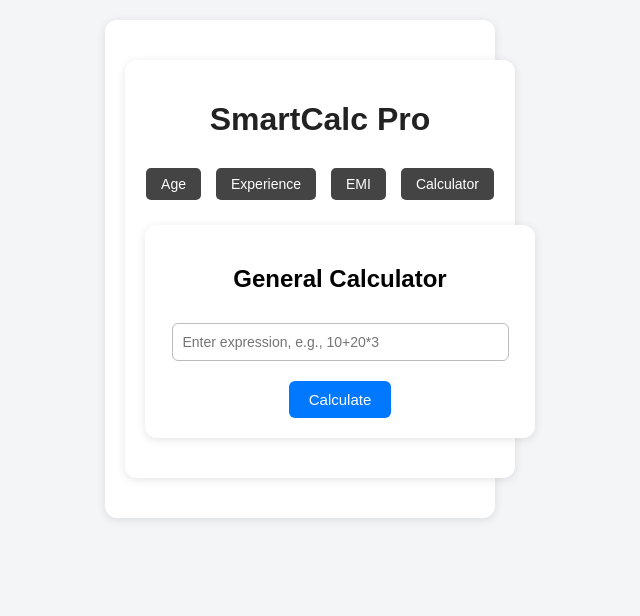
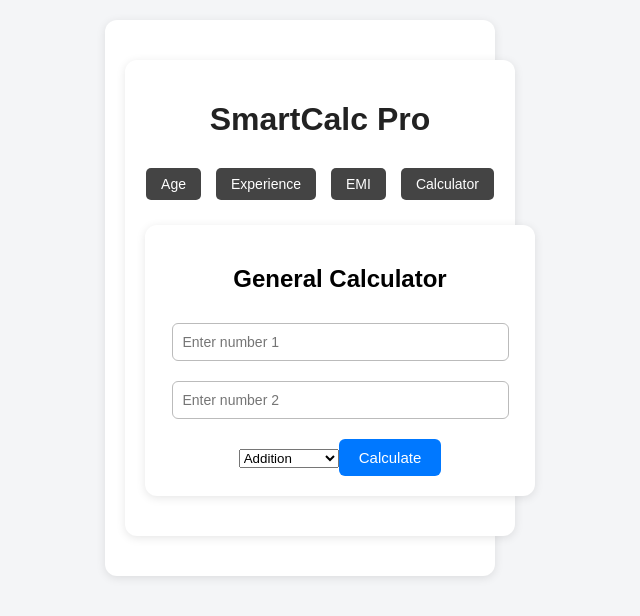
Before and after one commit to Adarsh-shet/SmartCalcPro-frontend, a React (Create React App) app: page / in a window 1280 px wide. Both pictures are taken after typing "2020-01-15" into the empty fields and a click on the button "Calculator". Shown: the top 616 px of the page, without its empty margins (340-980 px from the left). Built offline with nearby package versions, Linux system fonts and the light colour scheme.

Commit message:
Update GeneralCalculator.js
bkj

```diff
--- a/src/components/GeneralCalculator.js
+++ b/src/components/GeneralCalculator.js
@@ -1,32 +1,54 @@
 import React, { useState } from "react";
-import BASE_URL from "../api";
+import { calculateGeneral } from "../services/api";
 
 function GeneralCalculator() {
-    const [expression, setExpression] = useState("");
+    const [num1, setNum1] = useState("");
+    const [num2, setNum2] = useState("");
+    const [operation, setOperation] = useState("add");
     const [result, setResult] = useState(null);
 
-    const calculateGeneral = async () => {
-        const res = await fetch(
-            `${BASE_URL}/general?expression=${encodeURIComponent(expression)}`
-        );
-        const data = await res.json();
-        setResult(data);
+    const handleCalculate = async () => {
+        if (num1 === "" || num2 === "") {
+            alert("Please enter both numbers");
+            return;
+        }
+
+        try {
+            const res = await calculateGeneral(num1, num2, operation);
+            setResult(res);
+        } catch (err) {
+            alert("Error calling API");
+        }
     };
 
     return (
-        <div>
+        <div className="calculator-box">
             <h2>General Calculator</h2>
 
             <input
-                type="text"
-                placeholder="Enter expression, e.g., 10+20*3"
-                value={expression}
-                onChange={(e) => setExpression(e.target.value)}
+                type="number"
+                placeholder="Enter number 1"
+                value={num1}
+                onChange={(e) => setNum1(e.target.value)}
             />
 
-            <button onClick={calculateGeneral}>Calculate</button>
+            <input
+                type="number"
+                placeholder="Enter number 2"
+                value={num2}
+                onChange={(e) => setNum2(e.target.value)}
+            />
 
-            {result !== null && <p>Result: {result}</p>}
+            <select value={operation} onChange={(e) => setOperation(e.target.value)}>
+                <option value="add">Addition</option>
+                <option value="sub">Subtraction</option>
+                <option value="mul">Multiplication</option>
+                <option value="div">Division</option>
+            </select>
+
+            <button onClick={handleCalculate}>Calculate</button>
+
+            {result !== null && <h3>Result: {result}</h3>}
         </div>
     );
 }
```
